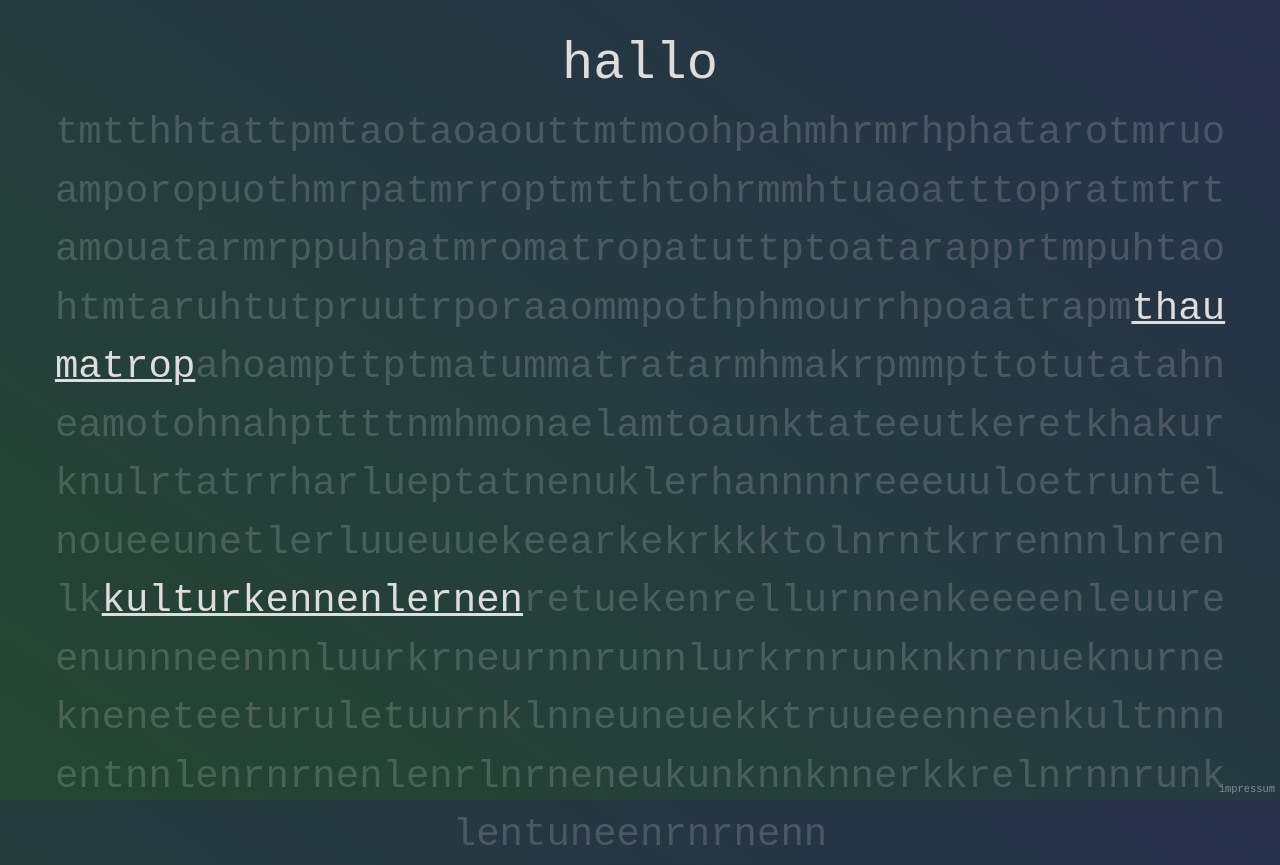
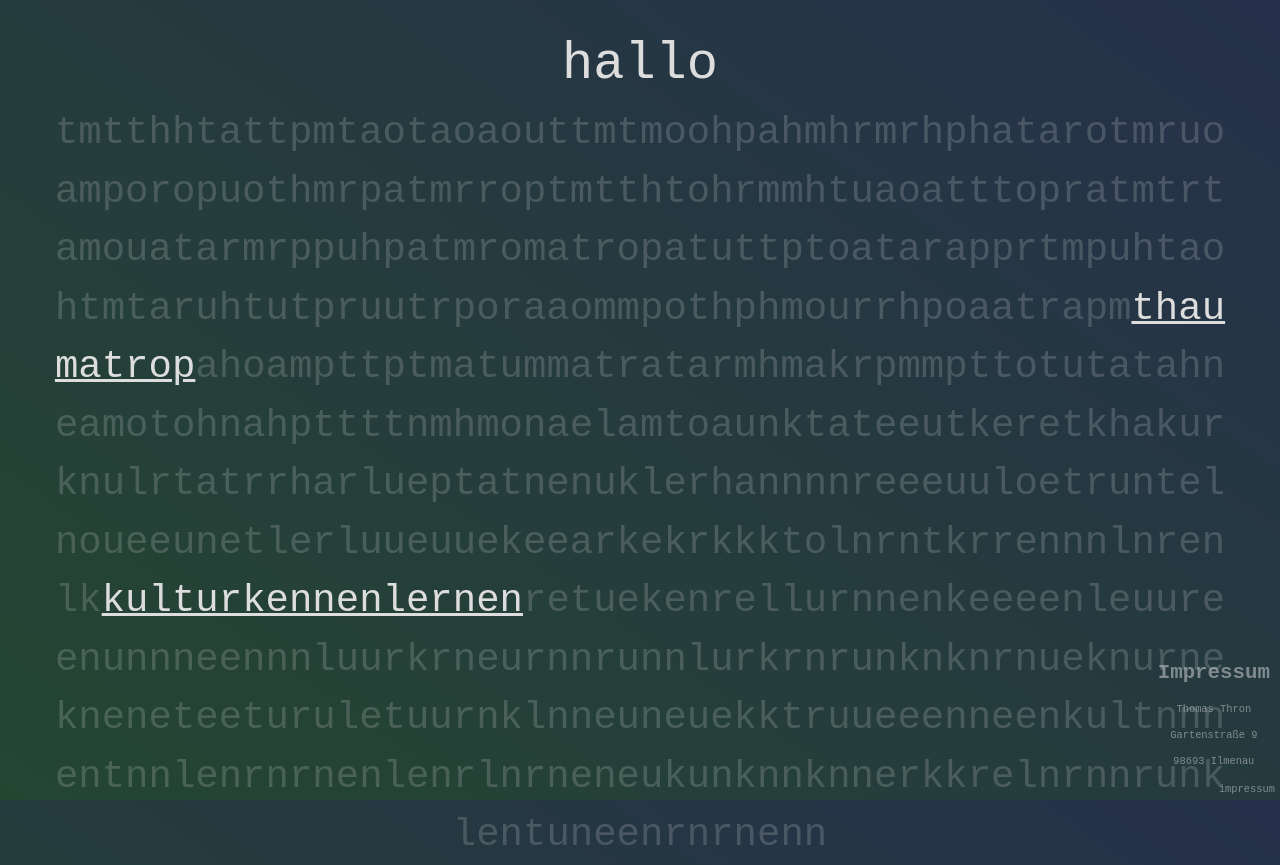
Before and after one commit to throni3git/hallo, a Svelte app: page / in a window 1280 px wide. Both pictures are taken after a click on the element "impressum". Built offline with nearby package versions, Linux system fonts and the light colour scheme.

Commit message:
add imprint

```diff
--- a/src/App.svelte
+++ b/src/App.svelte
@@ -1,8 +1,11 @@
 <script lang="ts">
   import { onMount } from "svelte";
   import TextCarpet from "./TextCarpet.svelte";
+  import Impressum from "./Impressum.svelte";
 
-  let listLinks: Array<string> = [];
+  let showImprint = $state(false);
+
+  let listLinks: Array<string> = $state([]);
   onMount(async () => {
     const fetchResult = await fetch("./settings.json");
     const allDirs = await fetchResult.json();
@@ -16,7 +19,12 @@
     <TextCarpet linkList={listLinks}></TextCarpet>
   {/if}
 </main>
-<footer>impressum</footer>
+<footer>
+  <div onclick={() => (showImprint = !showImprint)}>impressum</div>
+  {#if showImprint}
+    <Impressum></Impressum>
+  {/if}
+</footer>
 
 <style>
   header {
--- /dev/null
+++ b/src/Impressum.svelte
@@ -0,0 +1,18 @@
+<div class="impressum-container">
+  <h1>Impressum</h1>
+
+  <p>Thomas Thron</p>
+
+  <p>Gartenstraße 9</p>
+
+  <p>98693 Ilmenau</p>
+</div>
+
+<style>
+  .impressum-container {
+    position: absolute;
+    bottom: 20px;
+    right: 10px;
+    backdrop-filter: blur(9px);
+  }
+</style>
```
